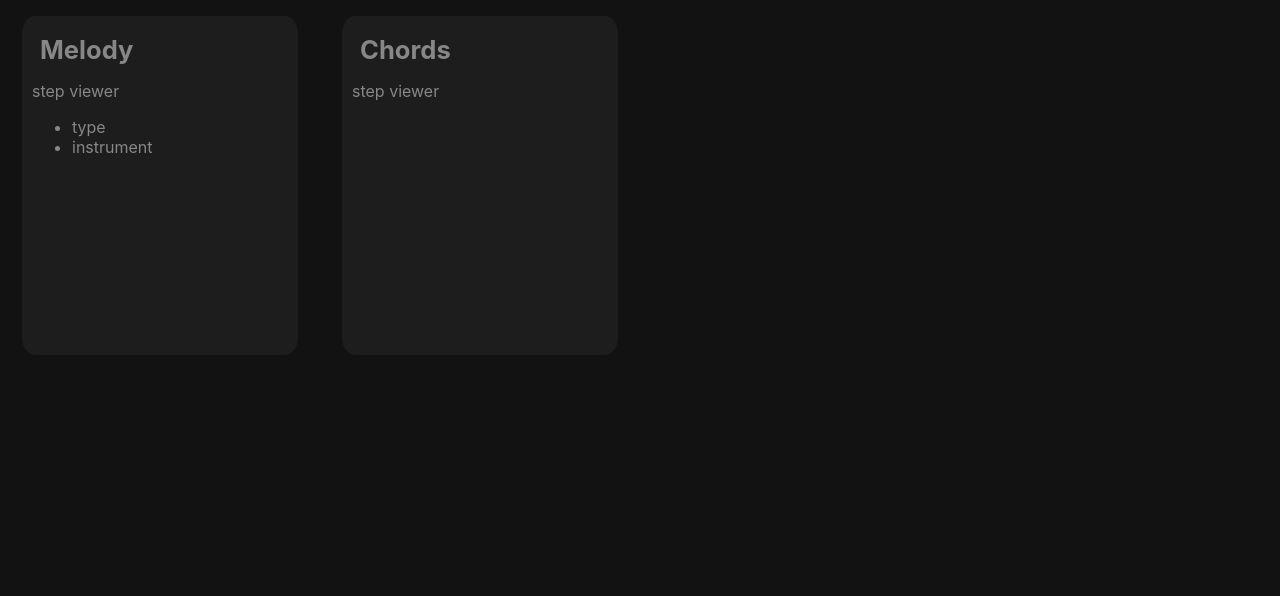
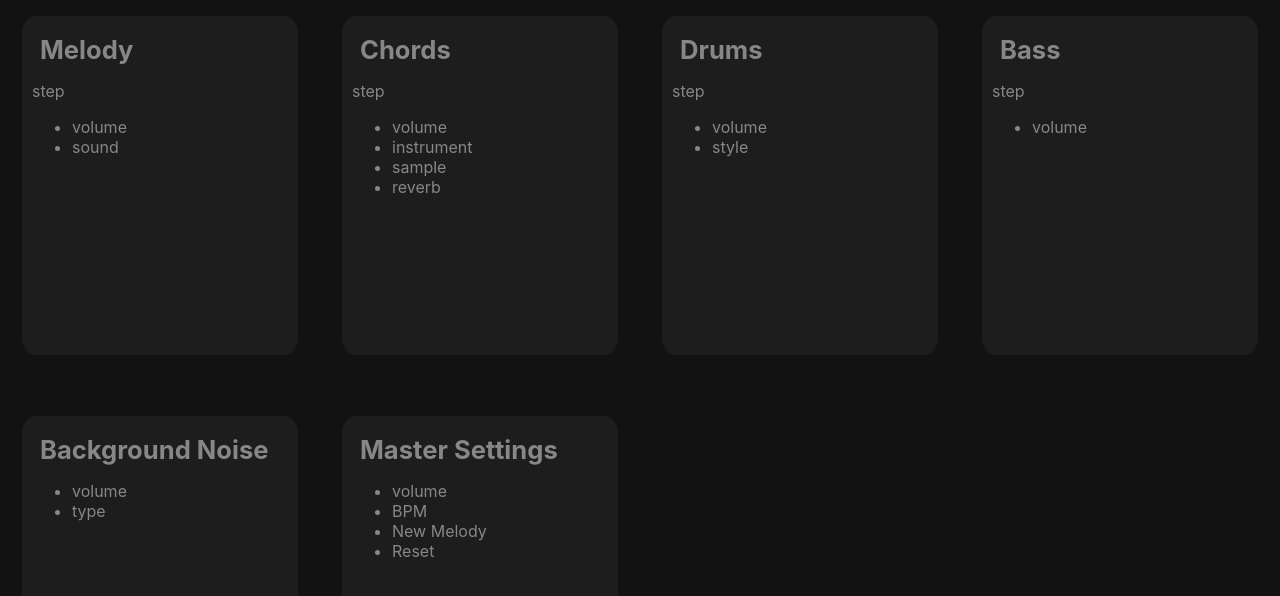
Before and after one commit to Matodd27/music-generation-project, a React (Create React App) app: page / in a window 1280 px wide. Shown: the top 596 px of the page. Built offline with nearby package versions, Linux system fonts and the light colour scheme.

Commit message:
Add all sections and add conditional for step viewer

```diff
--- a/src/App.js
+++ b/src/App.js
@@ -6,8 +6,12 @@ function App() {
         <div className="App">
             <header className="App-header">
                 <div className="Sections-container">
-                    <Section title="Melody" options={["type", "instrument"]}></Section>
-                    <Section title="Chords" options={[]}></Section>
+                    <Section title="Melody" options={["volume", "sound"]} step={true}></Section>
+                    <Section title="Chords" options={["volume", "instrument", "sample", "reverb"]} step={true}></Section>
+                    <Section title="Drums" options={["volume", "style"]} step={true}></Section>
+                    <Section title="Bass" options={["volume"]} step={true}></Section>
+                    <Section title="Background Noise" options={["volume", "type"]} step={false}></Section>
+                    <Section title="Master Settings" options={["volume", "BPM", "New Melody", "Reset"]} step={false}></Section>
                 </div>
             </header>
         </div>
--- a/src/Components/Section/Section.js
+++ b/src/Components/Section/Section.js
@@ -11,10 +11,14 @@ function Section(props) {
     return (
         <div className="section">
             <div className="title">
+                {/* Take the title from props */}
                 <h1>{props.title}</h1>
             </div>
             <div className="step">
-                <p>step viewer</p>
+                {/* Check whether section needs a step view */}
+                {props.step === true &&
+                    <p>step</p>
+                }
             </div>
             <div className="options">
                 <ul>
```
